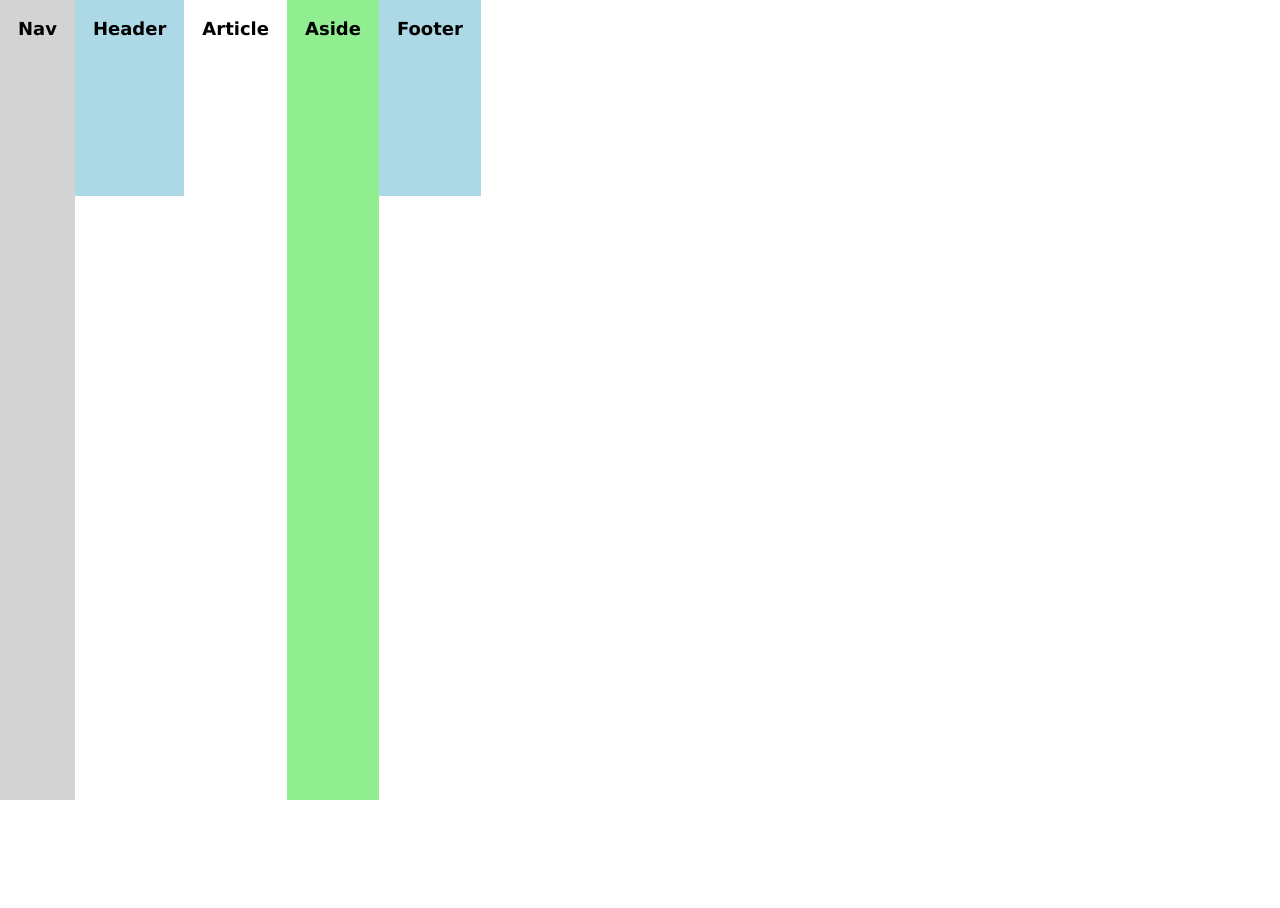
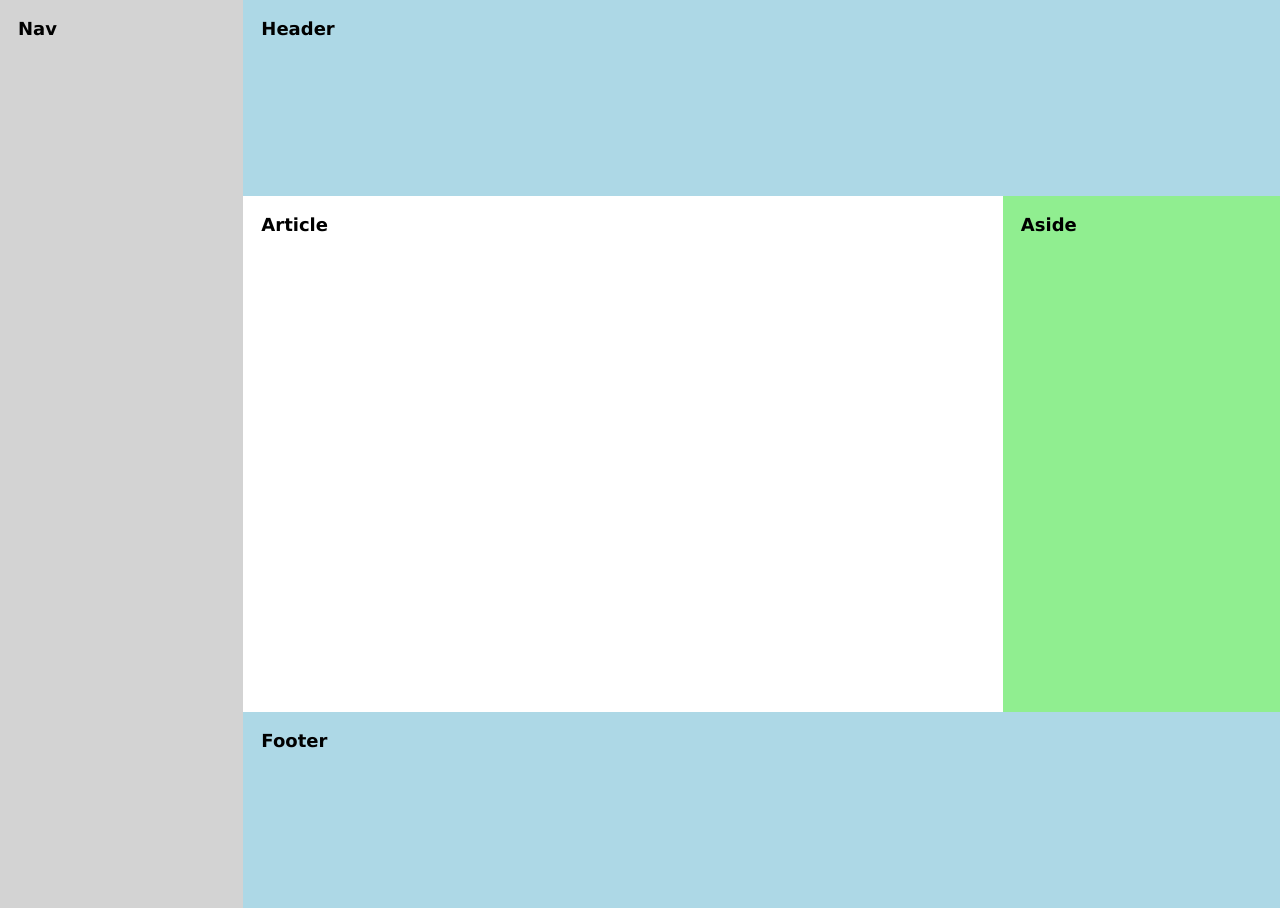
Before and after one commit to samfernandes03/TW-MOD3-EX6, a plain HTML site: page Layout 02/index.html in a window 1280 px wide. Before the commit the page ends 800 px from the top, so only its background shows below. Drawn offline with Linux system fonts and the light colour scheme.

Commit message:
added changes in .css file

```diff
--- a/Layout 02/styles.css
+++ b/Layout 02/styles.css
@@ -8,17 +8,14 @@ body {
     min-height: 100vh;
 }
 
-body {
-    display: flex;
-}
-
 .col-1 {
     background: lightgray;
+    flex: 1;
 }
 
 .col-2 {
     display: flex;
-    flex-direction: row;
+    flex-direction: column;
     flex: 5;
 }
 
@@ -28,11 +25,13 @@ body {
 }
 
 .content>article {
+    flex: 3;
     min-height: 60vh;
 }
 
 .content>aside {
     background: lightgreen;
+    flex: 1;
 }
 
 header,
@@ -48,3 +47,11 @@ nav,
 aside {
     padding: 1em;
 }
+
+header,
+footer,
+article,
+nav,
+aside {
+    padding: 1em;
+}
```
